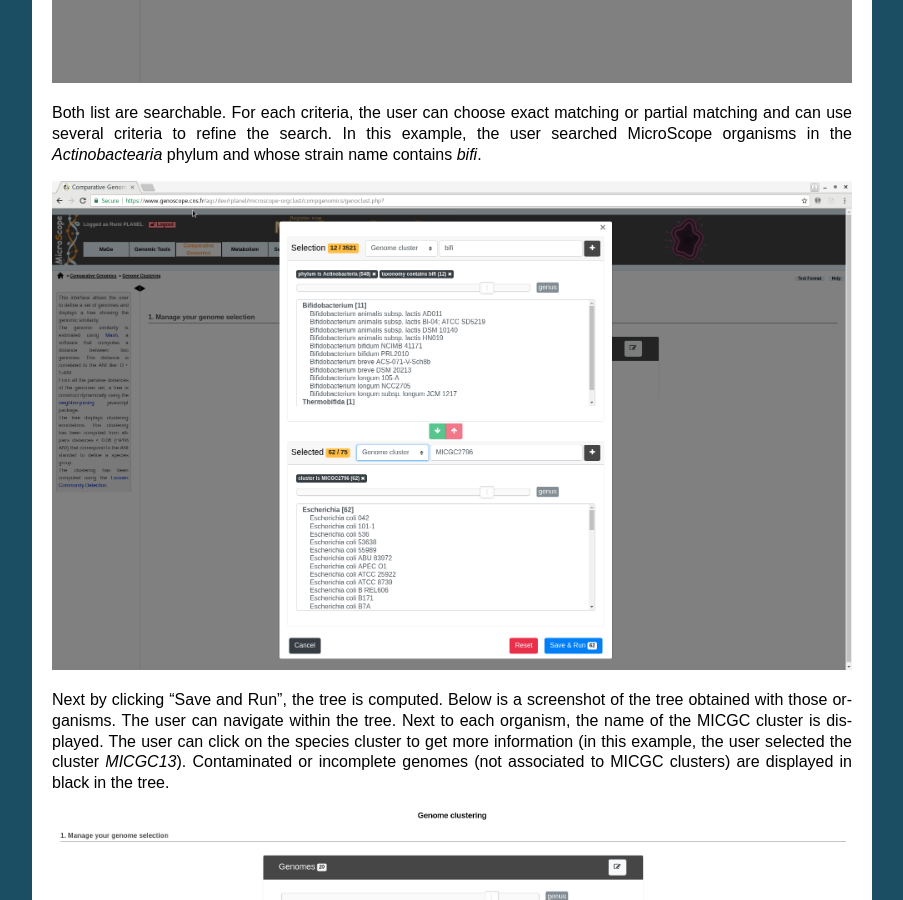
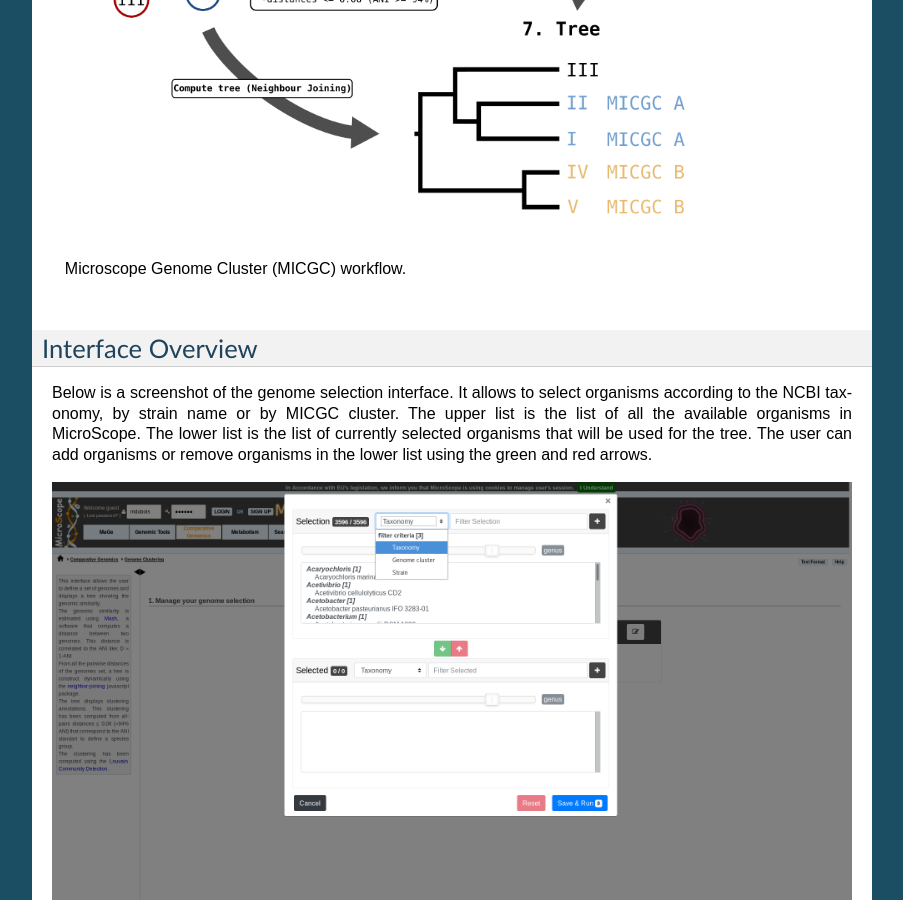
Before and after one commit to labgem/microscope-user-doc, a Sphinx documentation site: the page built from docs/content/compgenomics/genoclust.rst, in a window 1280 px wide and 900 px high, scrolled down 820 px. Shown: the whole window, without its empty margins (198-1101 px from the left). Built offline with Sphinx 7.4.7, drawn with Linux system fonts in a browser that asks for light colours; formulas are drawn with MathJax 3.

Commit message:
Add genoclust workflow figure

```diff
--- a/docs/content/compgenomics/genoclust.rst
+++ b/docs/content/compgenomics/genoclust.rst
@@ -13,6 +13,13 @@ The interface also display the cluster to which the organism belong.
 Note that genomes for which CheckM detected more than 5% contamination or less than 90% completeness are not assigned to MICGC clusters.
 Such genomes will however appear in the organism selector and are displayed in black in the tree.
 You can consult CheckM results in the :ref:`genome-overview` page.
+
+.. figure:: img/genoclust-workflow.png
+   :align: center
+
+   Microscope Genome Cluster (MICGC) workflow.
+
+
 
 Interface Overview
 ------------------
```
Also changed, not shown: docs/content/compgenomics/img/genoclust-workflow.png (added), 1 other file.
